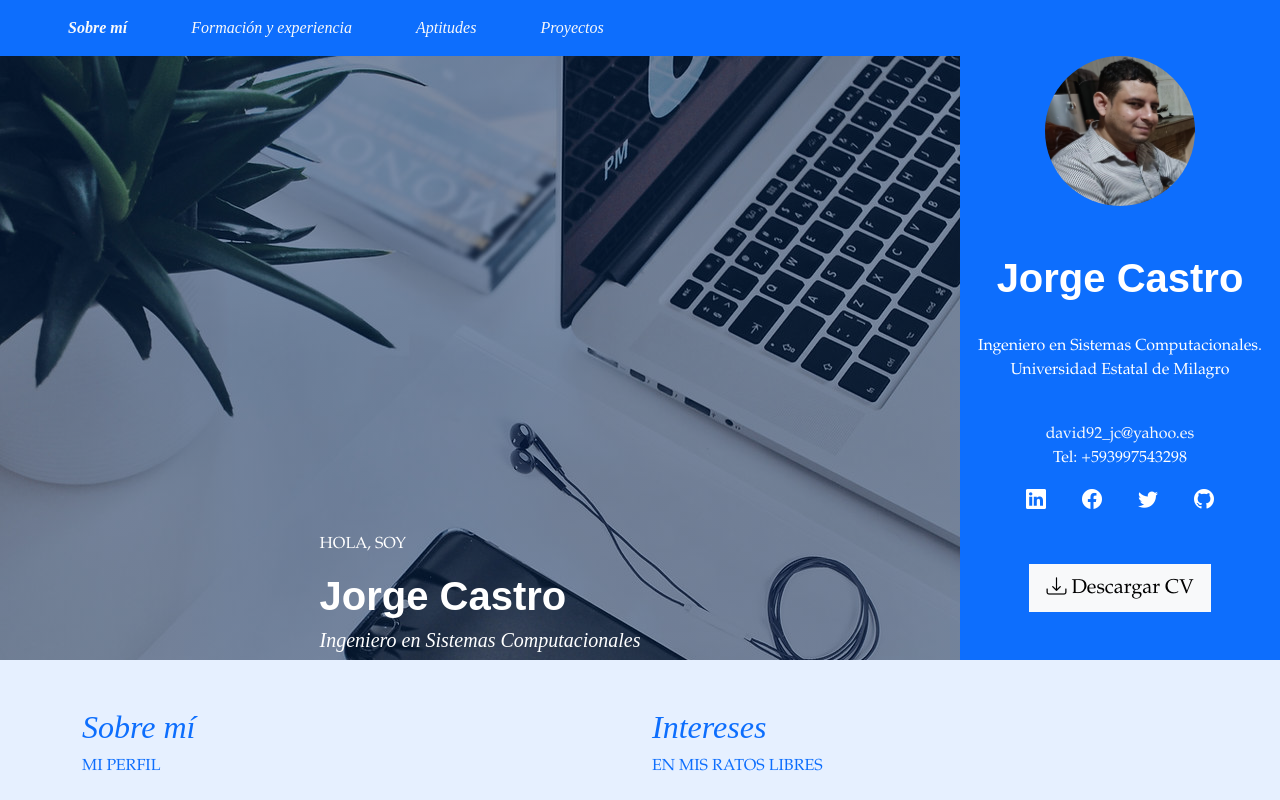
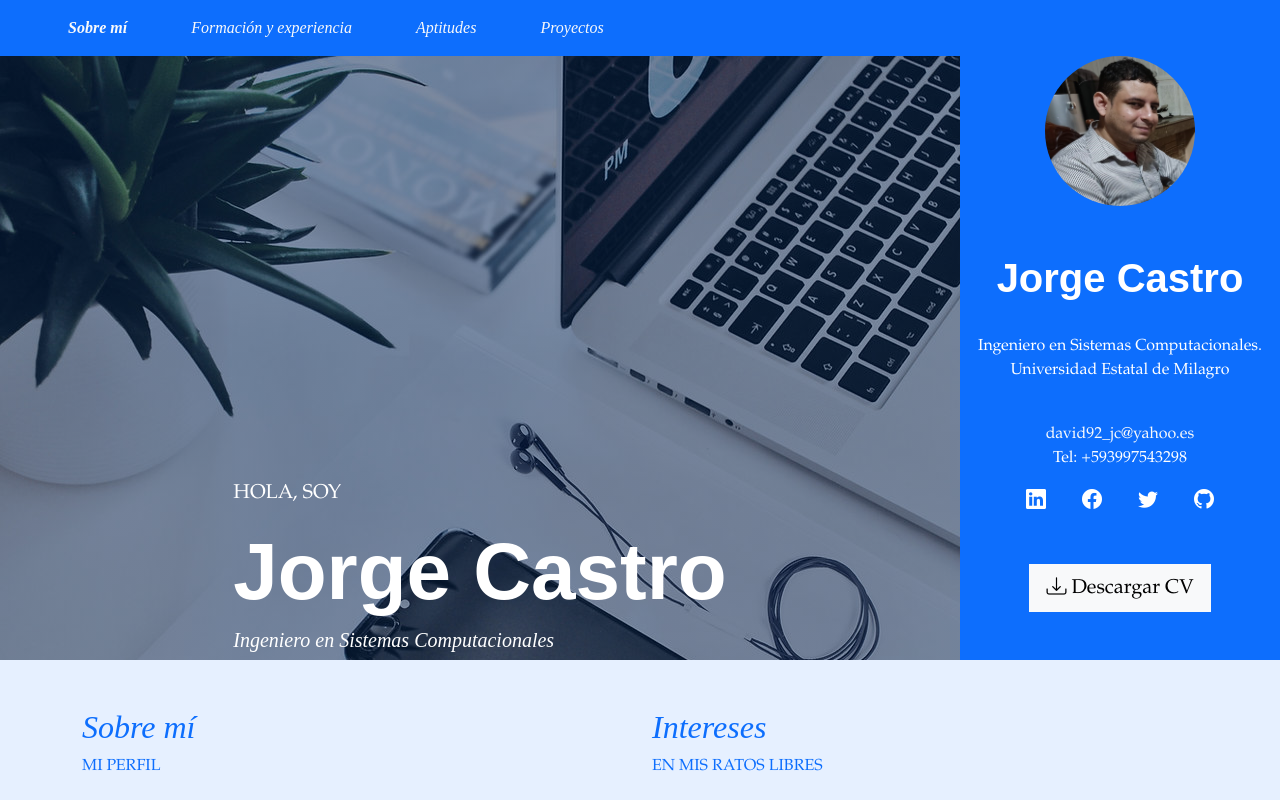
Before and after one commit to jeici21/portfolio, a React (Vite) app: page / in a window 1280 px wide. Shown: the top 800 px of the page. Built offline with nearby package versions, Linux system fonts and the light colour scheme.

Commit message:
correcciones menores

```diff
--- a/src/components/Portada.tsx
+++ b/src/components/Portada.tsx
@@ -7,14 +7,18 @@ const Div = styled.div`
     background: linear-gradient(rgba(1, 33, 82, 0.5), rgba(1, 33, 82, 0.5)), url(${fondo}) fixed;
 `;
 
+const H1 = styled.h1`
+    font-size: 5rem;
+`
+
 const Portada = () => {
     return (
         <div className='container-fluid'>
             <div className="row">
                 <Div className='col-9 text-white d-flex flex-column align-items-center justify-content-end position-relative'>
                     <div className='z-1 position-relative'>
-                        <p>HOLA, SOY</p>
-                        <h1 className='fw-bold'>Jorge Castro</h1>
+                        <p className='fs-5'>HOLA, SOY</p>
+                        <H1 className='fw-bold'>Jorge Castro</H1>
                         <h5 className='fst-italic'>Ingeniero en Sistemas Computacionales</h5>
                     </div>
                 </Div>
```
